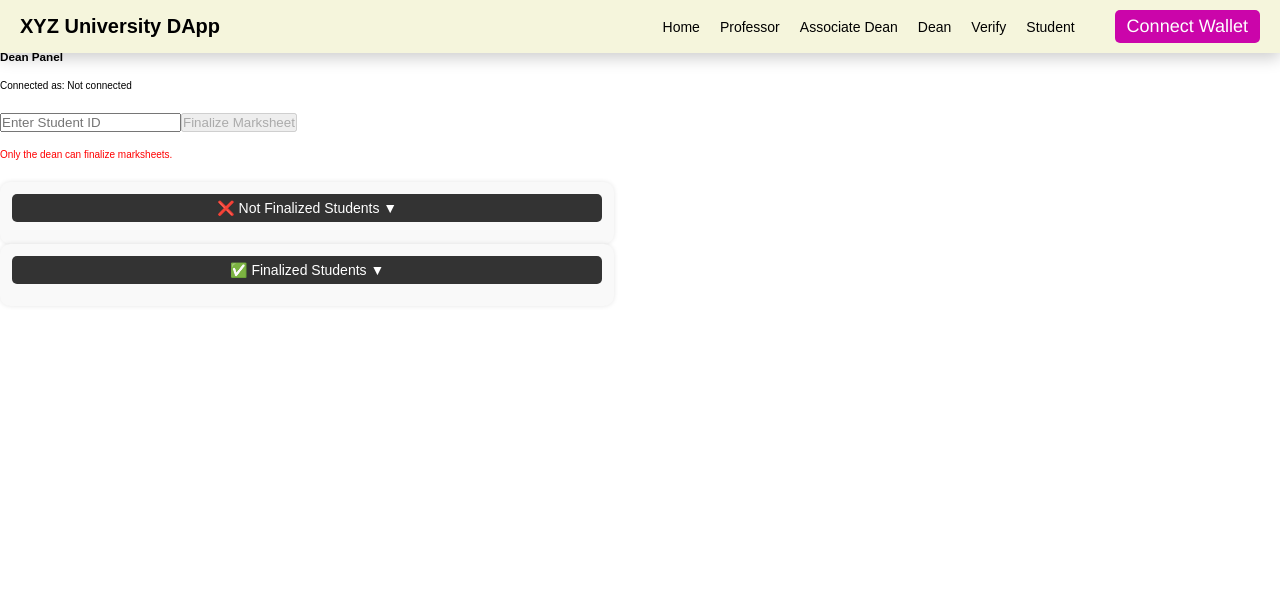
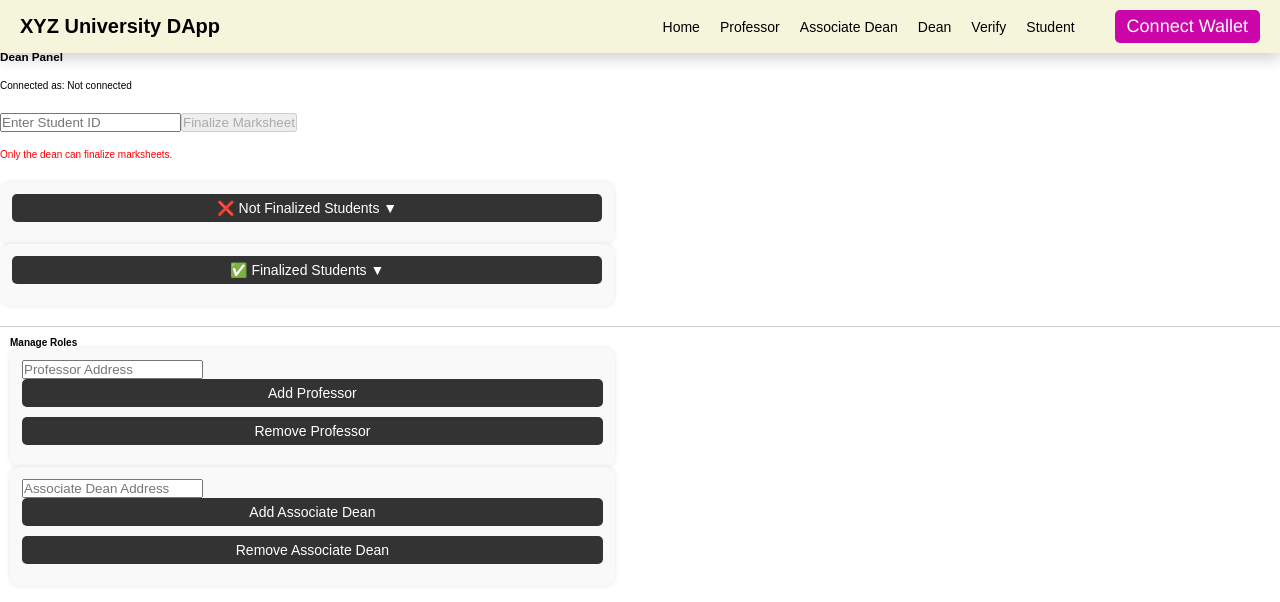
Before and after one commit to ushnikbasak/SummerInternshipUniversityMarksheetDecentralization, a React app in the folder client/: page /dean in a window 1280 px wide. Shown: the top 602 px of the page. Built offline with nearby package versions, Linux system fonts and the light colour scheme.

Commit message:
Added Add and Remove Professor and Associate Dean in Dean.jsx and added corresponding function on MainContract.sol

```diff
--- a/client/src/components/Dean.jsx
+++ b/client/src/components/Dean.jsx
@@ -2,11 +2,15 @@ import React, { useState, useContext, useEffect } from "react";
 import { Web3Context } from "../contexts/Web3Context";
 
 const Dean = () => {
-  const { contract, account } = useContext(Web3Context);
+  const { contract, account, web3 } = useContext(Web3Context);
   const [studentId, setStudentId] = useState("");
   const [marksheet, setMarksheet] = useState(null);
   const [status, setStatus] = useState("");
   const [isDean, setIsDean] = useState(false);
+
+  const [newProfAddress, setNewProfAddress] = useState("");
+  const [newAssocDeanAddress, setNewAssocDeanAddress] = useState("");
+  const [roleChangeStatus, setRoleChangeStatus] = useState("");
 
   const [finalizedStudents, setFinalizedStudents] = useState([]);
   const [notFinalizedStudents, setNotFinalizedStudents] = useState([]);
@@ -104,6 +108,98 @@ const Dean = () => {
       setNotFinalizedStudents(notFinalized);
     } catch (err) {
       console.error("Error fetching student lists:", err);
+    }
+  };
+
+  const handleAddProfessor = async () => {
+    if (
+      !newProfAddress ||
+      newProfAddress === zeroAddress ||
+      !web3.utils.isAddress(newProfAddress)
+    ) {
+      setRoleChangeStatus("❌ Invalid professor address.");
+      return;
+    }
+
+    const confirm = window.confirm(`Are you sure you want to ADD Professor with address:\n${newProfAddress}?`);
+    if (!confirm) return;
+
+    try {
+      await contract.methods.addProfessor(newProfAddress).send({ from: account });
+      setRoleChangeStatus("✅ Professor added successfully.");
+      setNewProfAddress("");
+    } catch (err) {
+      console.error("Add professor failed:", err);
+      setRoleChangeStatus("❌ Failed to add professor.");
+    }
+  };
+
+  const handleRemoveProfessor = async () => {
+    if (
+      !newProfAddress ||
+      newProfAddress === zeroAddress ||
+      !web3.utils.isAddress(newProfAddress)
+    ) {
+      setRoleChangeStatus("❌ Invalid professor address.");
+      return;
+    }
+
+    const confirm = window.confirm(`Are you sure you want to REMOVE Professor with address:\n${newProfAddress}?`);
+    if (!confirm) return;
+
+    try {
+      await contract.methods.removeProfessor(newProfAddress).send({ from: account });
+      setRoleChangeStatus("✅ Professor removed successfully.");
+      setNewProfAddress("");
+    } catch (err) {
+      console.error("Remove professor failed:", err);
+      setRoleChangeStatus("❌ Failed to remove professor.");
+    }
+  };
+
+  const handleAddAssociateDean = async () => {
+    if (
+      !newAssocDeanAddress ||
+      newAssocDeanAddress === zeroAddress ||
+      !web3.utils.isAddress(newAssocDeanAddress)
+    ) {
+      setRoleChangeStatus("❌ Invalid associate dean address.");
+      return;
+    }
+
+    const confirm = window.confirm(`Are you sure you want to ADD Associate Dean with address:\n${newAssocDeanAddress}?`);
+    if (!confirm) return;
+
+    try {
+      await contract.methods.addAssociateDean(newAssocDeanAddress).send({ from: account });
+      setRoleChangeStatus("✅ Associate Dean added successfully.");
+      setNewAssocDeanAddress("");
+    } catch (err) {
+      console.error("Add associate dean failed:", err);
+      setRoleChangeStatus("❌ Failed to add associate dean.");
+    }
+  };
+
+  const handleRemoveAssociateDean = async () => {
+    if (
+      !newAssocDeanAddress ||
+      newAssocDeanAddress === zeroAddress ||
+      !web3.utils.isAddress(newAssocDeanAddress)
+    ) {
+      setRoleChangeStatus("❌ Invalid associate dean address.");
+      return;
+    }
+
+    const confirm = window.confirm(`Are you sure you want to REMOVE Associate Dean with address:\n${newAssocDeanAddress}?`);
+    if (!confirm) return;
+
+    try {
+      await contract.methods.removeAssociateDean(newAssocDeanAddress).send({ from: account });
+      setRoleChangeStatus("✅ Associate Dean removed successfully.");
+      setNewAssocDeanAddress("");
+    } catch (err) {
+      console.error("Remove associate dean failed:", err);
+      setRoleChangeStatus("❌ Failed to remove associate dean.");
     }
   };
 
@@ -220,6 +316,33 @@ const Dean = () => {
             </table>
         )}
       </div>
+      <div className="role-management-box">
+        <h4>Manage Roles</h4>
+
+        <div className="list-box">
+          <input
+            type="text"
+            placeholder="Professor Address"
+            value={newProfAddress}
+            onChange={(e) => setNewProfAddress(e.target.value)}
+          />
+          <button onClick={handleAddProfessor}>Add Professor</button>
+          <button onClick={handleRemoveProfessor}>Remove Professor</button>
+        </div>
+
+        <div className="list-box">
+          <input
+            type="text"
+            placeholder="Associate Dean Address"
+            value={newAssocDeanAddress}
+            onChange={(e) => setNewAssocDeanAddress(e.target.value)}
+          />
+          <button onClick={handleAddAssociateDean}>Add Associate Dean</button>
+          <button onClick={handleRemoveAssociateDean}>Remove Associate Dean</button>
+        </div>
+
+        <p className="status-message">{roleChangeStatus}</p>
+      </div>
     </div>
   );
 };
--- a/client/src/styles.css
+++ b/client/src/styles.css
@@ -442,3 +442,9 @@ hr {
 .list-box button:hover {
   background-color: #555;
 }
+
+.role-management-box {
+  margin-top: 2rem;
+  padding: 1rem;
+  border-top: 1px solid #ccc;
+}
```
Also changed, not shown: 1 other file (tests, documents, lock files or other folders).
